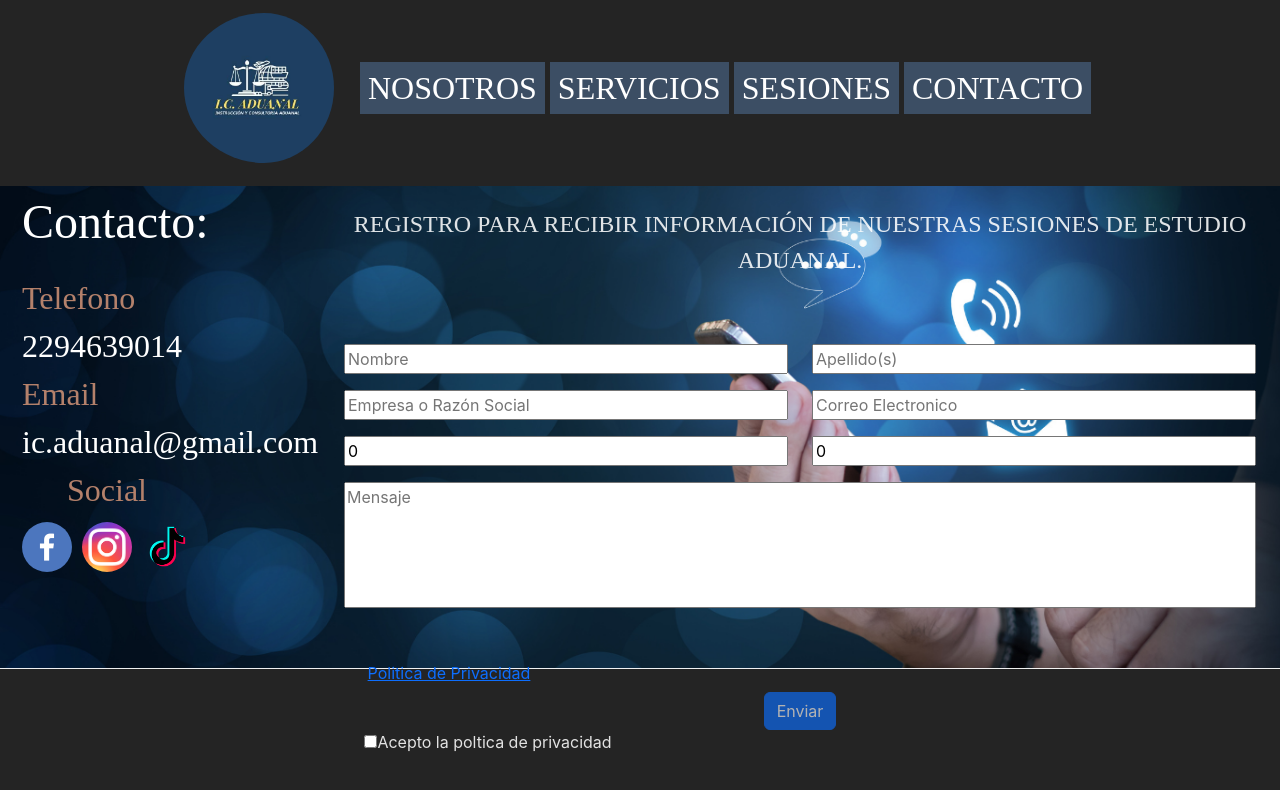
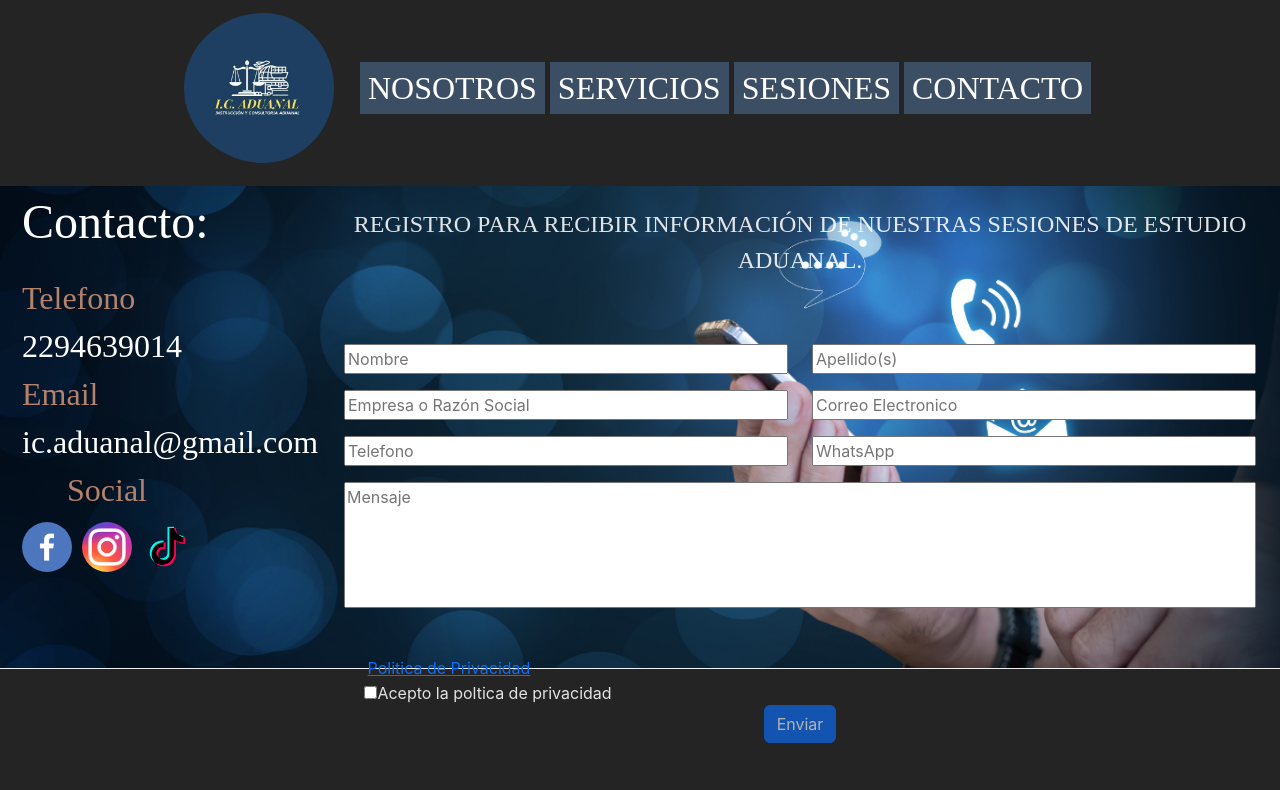
Before and after one commit to Darkk3n/CustomsConsultancy, a React (Vite) app in the folder CustomsConsultancy.Web/: page /contact in a window 1280 px wide. Shown: the top 790 px of the page. Built offline with nearby package versions, Linux system fonts and the light colour scheme; a web font is replaced by a local one.

Commit message:
Fixed buttons. Changed inputs type

```diff
--- a/CustomsConsultancy.Web/src/components/ContactForm.tsx
+++ b/CustomsConsultancy.Web/src/components/ContactForm.tsx
@@ -23,8 +23,8 @@ export const ContactForm = () => {
          lastName: '',
          company: '',
          email: '',
-         phone: 0,
-         mobilePhone: 0,
+         // phone: 0,
+         // mobilePhone: 0,
          inquiry: ''
       },
       resolver: yupResolver(schema)
@@ -67,11 +67,11 @@ export const ContactForm = () => {
                </Row>
                <Row>
                   <Col md={6}>
-                     <input className='w-100' placeholder='Telefono' {...register('phone')} type='number' />
+                     <input className='w-100' placeholder='Telefono' {...register('phone')} type='tel' pattern="[0-9]{3}-[0-9]{3}-[0-9]{4}" />
                      <p>{errors.phone?.message}</p>
                   </Col>
                   <Col md={6}>
-                     <input className='w-100' placeholder='WhatsApp' {...register('mobilePhone')} type='number' />
+                     <input className='w-100' placeholder='WhatsApp' {...register('mobilePhone')} type='tel' pattern="[0-9]{3}-[0-9]{3}-[0-9]{4}" />
                      <p>{errors.mobilePhone?.message}</p>
                   </Col>
                </Row>
@@ -84,7 +84,12 @@ export const ContactForm = () => {
                <br />
                <Row>
                   <Col md={3}>
-                     <Button className='btn btn-link' onClick={() => setDisplayPrivacyAgreement(!displayPrivacyAgreement)}>Politica de Privacidad</Button>
+                     <Button className='btn btn-link p-0' onClick={() => setDisplayPrivacyAgreement(!displayPrivacyAgreement)}>Politica de Privacidad</Button>
+                  </Col>
+               </Row>
+               <Row>
+                  <Col md={4}>
+                     <input className='p-0' type='checkbox' onClick={() => setAcceptedPolicy(!acceptedPolicy)} value='Acepto la poltica de privacidad' />Acepto la poltica de privacidad
                   </Col>
                </Row>
                <Row>
@@ -92,11 +97,6 @@ export const ContactForm = () => {
                      <Button disabled={!acceptedPolicy} type='submit'>Enviar</Button>
                   </Col>
                </Row>
-               <Row>
-                  <Col md={4}>
-                     <input type='checkbox' onClick={() => setAcceptedPolicy(!acceptedPolicy)} value='Acepto la poltica de privacidad' />Acepto la poltica de privacidad
-                  </Col>
-               </Row>
             </form>
          </Container>
       </>
```
